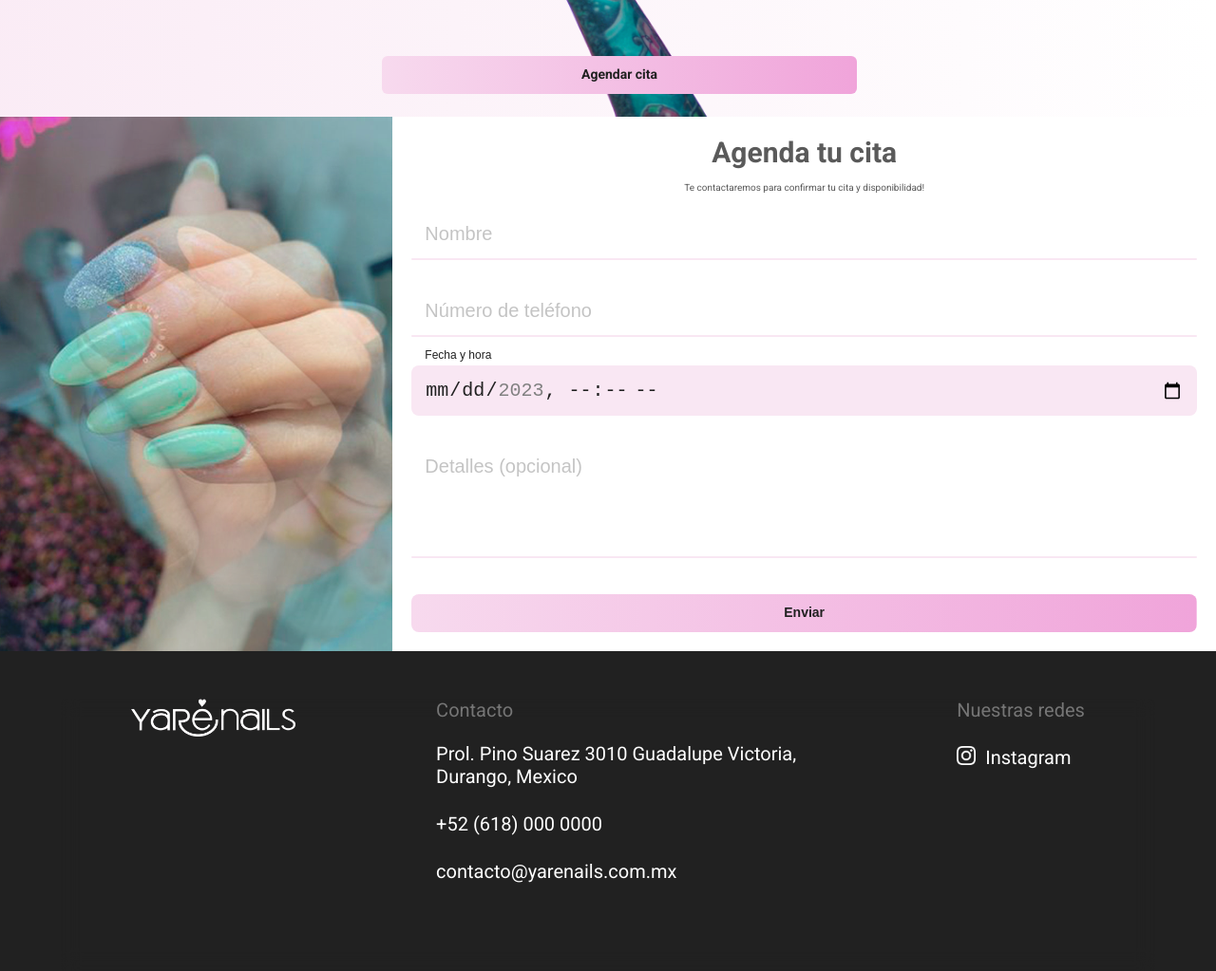
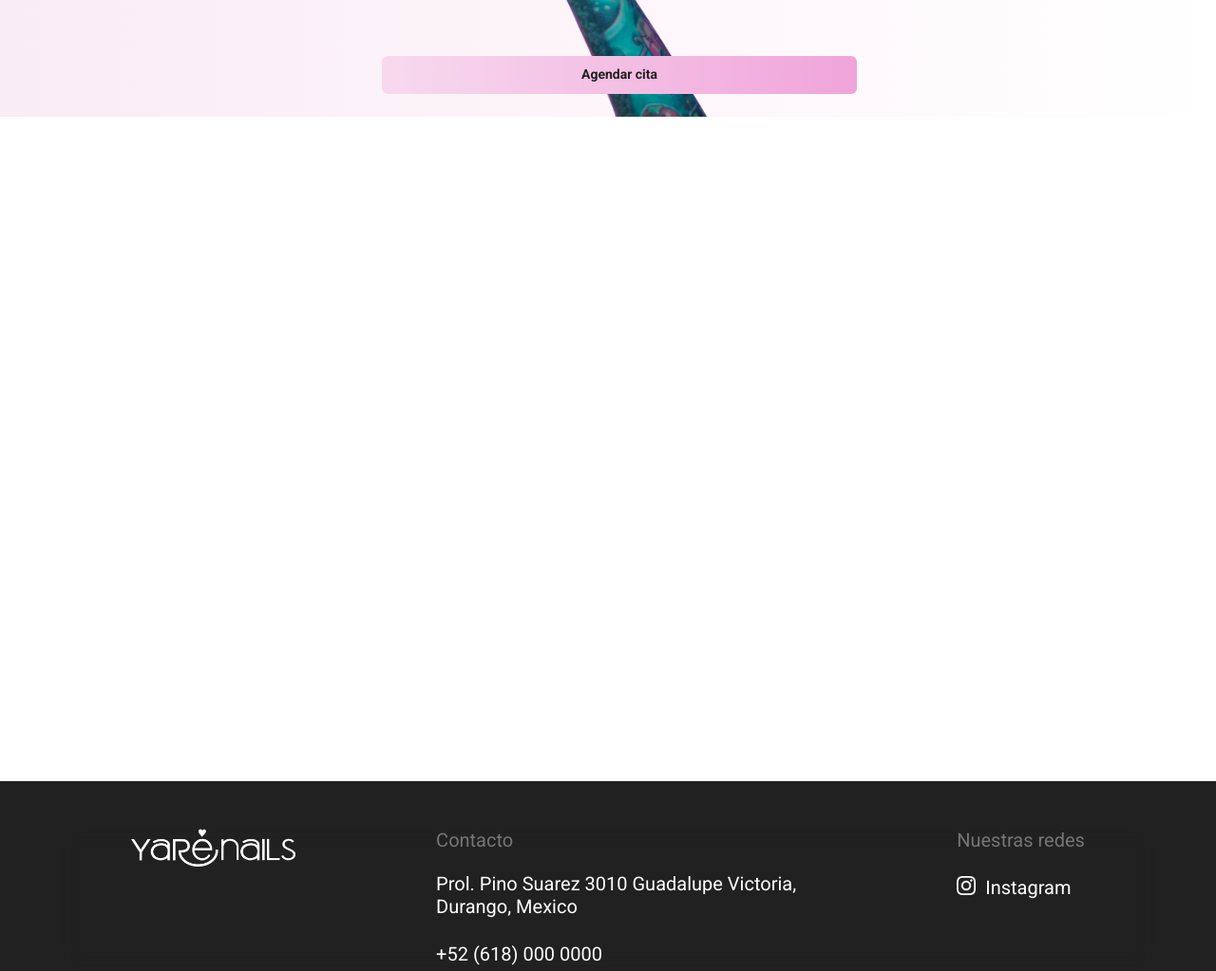
Before and after one commit to danielmacielacevedo/yarenails, a plain HTML site: page index.html in a window 1280 px wide. Shown: the part 480-1503 px from the top of the page at 95% size. Drawn offline with nearby package versions, Linux system fonts and the light colour scheme; a script that the page names is missing; a web font is replaced by a local one.

Commit message:
Agregué el calendario para agendar citas

```diff
--- a/css/style.css
+++ b/css/style.css
@@ -1023,6 +1023,18 @@ h5
     margin-top: 64px;
 }
 /* end feed ig */
+
+.calendly-inline-widget
+{
+    width: 100%;
+    min-width:320px;
+    height:700px;
+}
+
+
+
+
+
 
 .contact-section-container
 {
@@ -1632,6 +1644,11 @@ h5
         display: none;
     }
 
+    .calendly-inline-widget
+    {
+        height:1100px;
+    }
+
     /* section love */
     .madewithlove-container p
     {
--- a/index.html
+++ b/index.html
@@ -108,41 +108,7 @@
         </section>
 
         <section id="contact" class="contact-section-container">
-            <article>
-                <div class="contact-image"></div>
-                <div class="contact-form">
-                    <h2>Agenda tu cita</h2>
-                    <p>Te contactaremos para confirmar tu cita y disponibilidad!</p>
-                    <div class="form-container">
-                        <form id="contact-form">
-                            <div class="inputBox">
-                                <input name="Firs name" type="text" required="required">
-                                <span>Nombre</span>
-                                <i></i>
-                            </div>
-                            <div class="inputBox">
-                                <input name="Número de teléfono" type="tel" required="required" maxlength="10">
-                                <span>Número de teléfono</span>
-                                <i></i>
-                            </div>
-                            <div id="activeBox" class="inputBox">
-                                <input name="Fecha y hora" type="datetime-local" min="2023-03-01T09:00" max="2023-12-23T19:00">
-                                <span>Fecha y hora</span>
-                                <i></i>
-                            </div>
-                            <div class="inputBox">
-                                <textarea name="Message" required="required"></textarea>
-                                <span>Detalles (opcional)
-                                </span>
-                                <i></i>
-                            </div>
-                            <div class="buttons-form primary-buttons-article">
-                                <input id="button-form" type="submit" value="Enviar">
-                            </div>
-                        </form>
-                    </div>
-                </div>
-            </article>
+            <div class="calendly-inline-widget" data-url="https://calendly.com/yarenails/agenda?primary_color=f0a4da"></div>
         </section>
     </main>
 
@@ -182,5 +148,6 @@
 
     <script src="./js/menu-mobile-icon.js"></script>
     <script src="https://static.elfsight.com/platform/platform.js" data-use-service-core defer></script>
+    <script type="text/javascript" src="https://assets.calendly.com/assets/external/widget.js" async></script>
 </body>
 </html>
```
